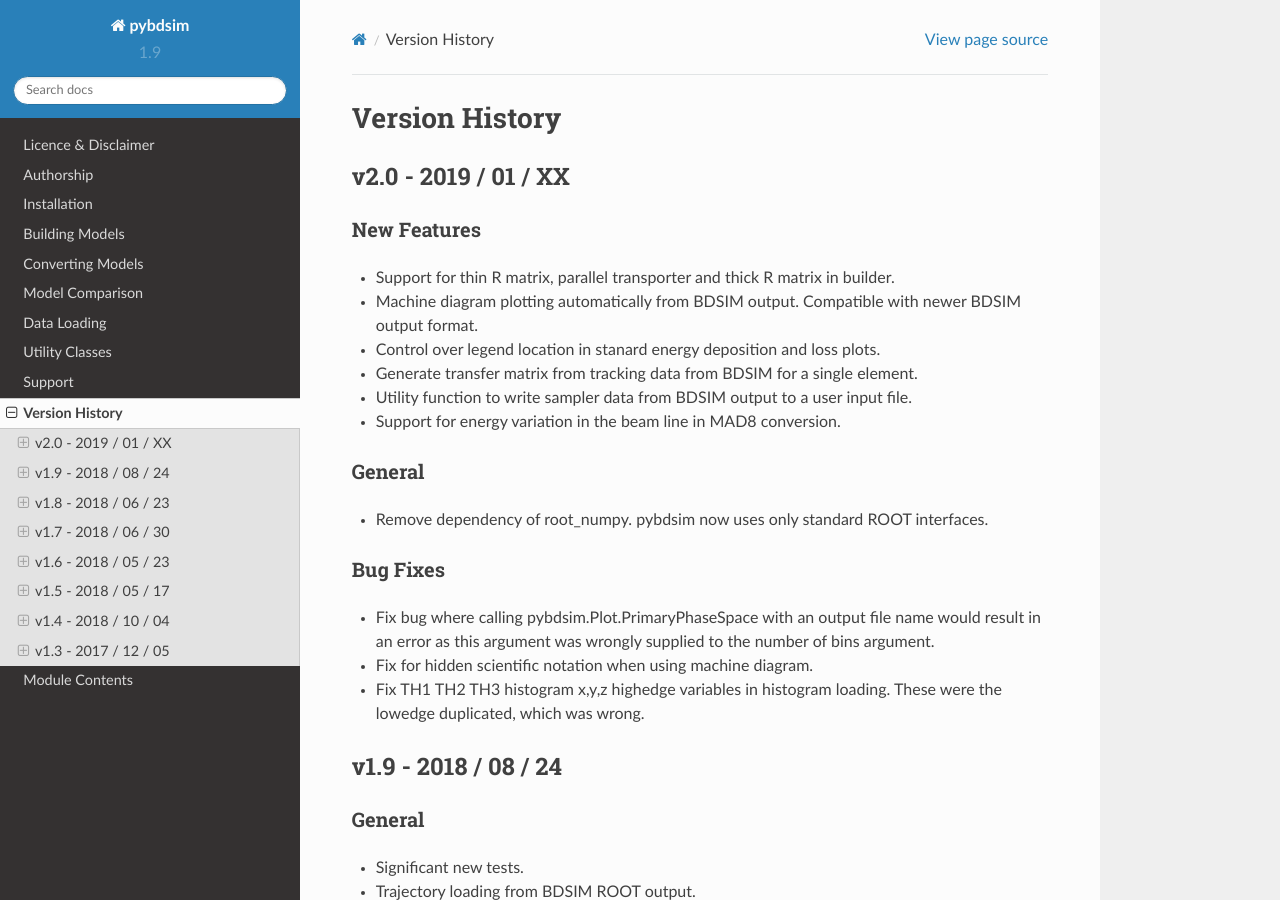
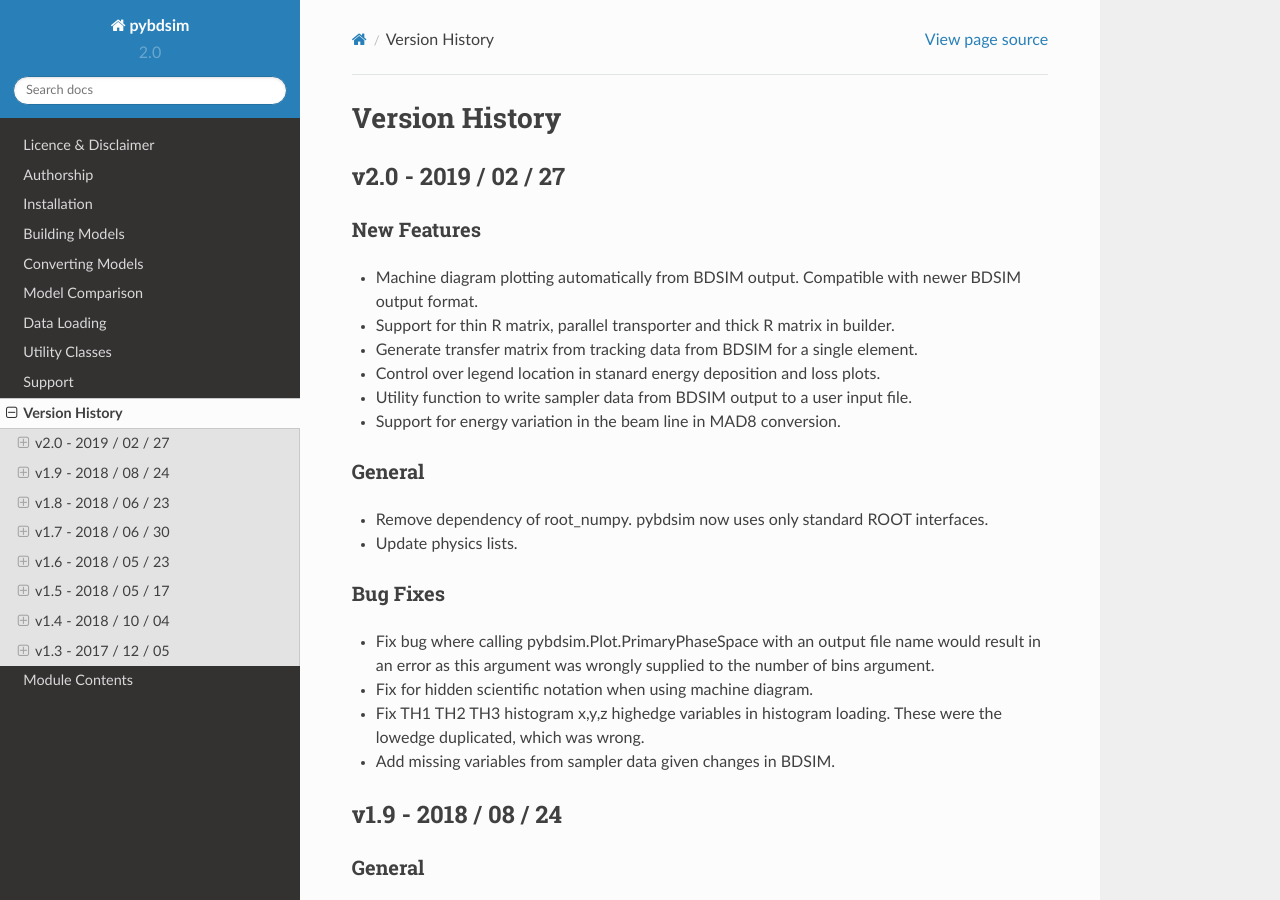
Before and after one commit to bdsim-collaboration/pybdsim, a Sphinx documentation site: the page built from docs/source/version_history.rst, in a window 1280 px wide and 900 px high. Built offline with Sphinx 7.4.7 and the Read the Docs theme 2.0.0, drawn with Linux system fonts in a browser that asks for light colours.

Commit message:
Release.

```diff
--- a/docs/source/compare.rst
+++ b/docs/source/compare.rst
@@ -91,14 +91,14 @@ One difference is that both a TWISS and ENVELOPE file are required.::
   >>> pybdsim.Compare.Mad8VsBDSIM('../mad8/TWISS_T4D', '../mad8/ENVEL_T4D', 'xfel_optics.root')
 
 Comparing to BDSIM
------------------
+------------------
 
 Two BDSIM optics files can also be compared with the following command::
 
   >>> pybdsim.Compare.BDSIMVsBDSIM('optics1.root', 'optics2.root')
 
 Comparing to PTC
------------------
+----------------
 
 BDSIM output can be compared to the PTC output from the PTC_TRACK routine available in MADX.
 The PTC output is written to a file typically named `trackone`, however it is necessary to convert
--- a/docs/source/conf.py
+++ b/docs/source/conf.py
@@ -56,9 +56,9 @@ author = u'L Nevay, A Abramov, S Boogert, W Shields, J Snuverink, S Walker'
 # built documents.
 #
 # The short X.Y version.
-version = u'1.9'
+version = u'2.0'
 # The full version, including alpha/beta/rc tags.
-release = u'1.9'
+release = u'2.0'
 
 # The language for content autogenerated by Sphinx. Refer to documentation
 # for a list of supported languages.
--- a/docs/source/version_history.rst
+++ b/docs/source/version_history.rst
@@ -2,17 +2,17 @@
 Version History
 ===============
 
-v2.0 - 2019 / 01 / XX
+v2.0 - 2019 / 02 / 27
 =====================
 
 New Features
 ------------
 
-* Support for thin R matrix, parallel transporter and thick R matrix in builder.
 * Machine diagram plotting automatically from BDSIM output. Compatible with newer
   BDSIM output format.
+* Support for thin R matrix, parallel transporter and thick R matrix in builder.
+* Generate transfer matrix from tracking data from BDSIM for a single element.
 * Control over legend location in stanard energy deposition and loss plots.
-* Generate transfer matrix from tracking data from BDSIM for a single element.
 * Utility function to write sampler data from BDSIM output to a user input file.
 * Support for energy variation in the beam line in MAD8 conversion.
 
@@ -20,6 +20,7 @@ General
 -------
 
 * Remove dependency of root_numpy. pybdsim now uses only standard ROOT interfaces.
+* Update physics lists.
 
 Bug Fixes
 ---------
@@ -30,6 +31,7 @@ Bug Fixes
 * Fix for hidden scientific notation when using machine diagram.
 * Fix TH1 TH2 TH3 histogram x,y,z highedge variables in histogram loading. These
   were the lowedge duplicated, which was wrong.
+* Add missing variables from sampler data given changes in BDSIM.
 
 
 v1.9 - 2018 / 08 / 24
--- a/pybdsim/__init__.py
+++ b/pybdsim/__init__.py
@@ -54,7 +54,7 @@ Copyright Royal Holloway, University of London 2019.
 
 """
 
-__version__ = "1.9.0"
+__version__ = "2.0.0"
 
 import Beam
 import Builder
--- a/setup.cfg
+++ b/setup.cfg
@@ -1,5 +1,5 @@
 [bumpversion]
-current_version = 1.8.0
+current_version = 2.0.0
 commit = True
 tag = True
 
--- a/setup.py
+++ b/setup.py
@@ -2,7 +2,7 @@ from setuptools import setup, find_packages
 
 setup(
     name='pybdsim',
-    version='1.9.0',
+    version='2.0.0',
     packages=find_packages(exclude=["docs", "tests", "obsolete"]),
     # Not sure how strict these need to be...
     install_requires=["matplotlib",
```
Also changed, not shown: 1 other file.
